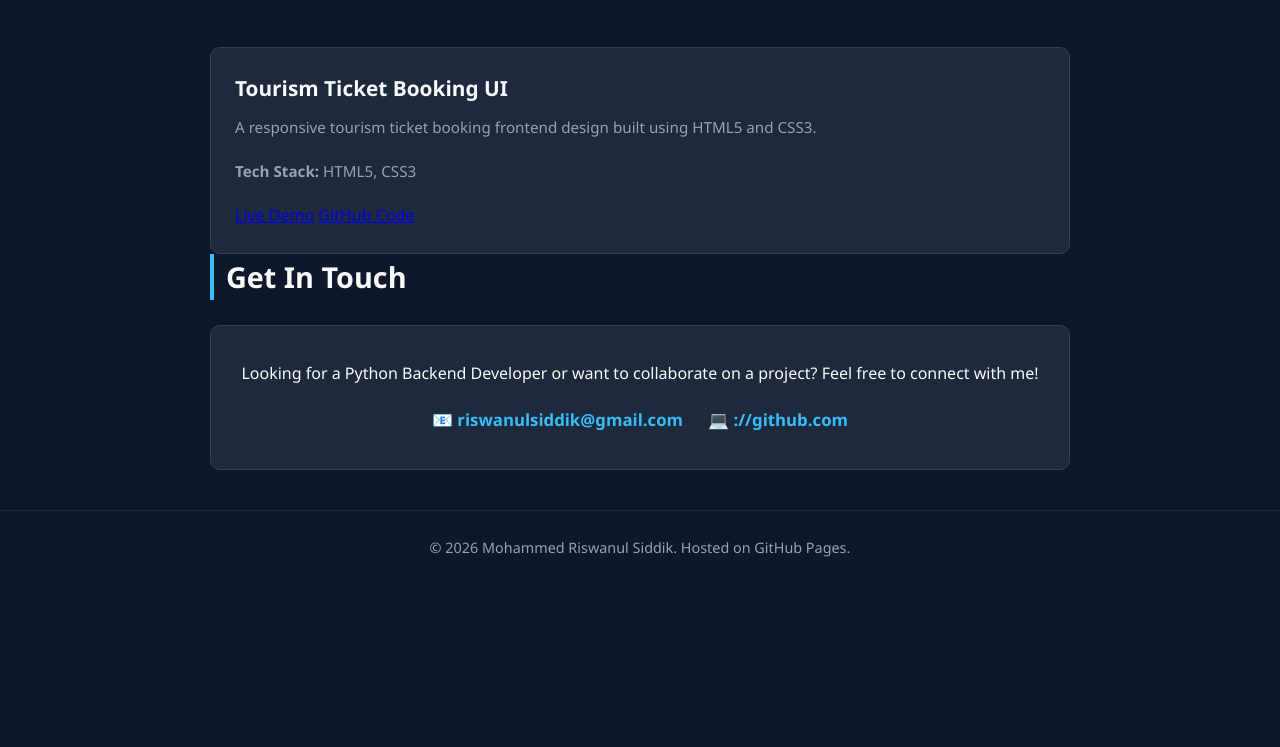
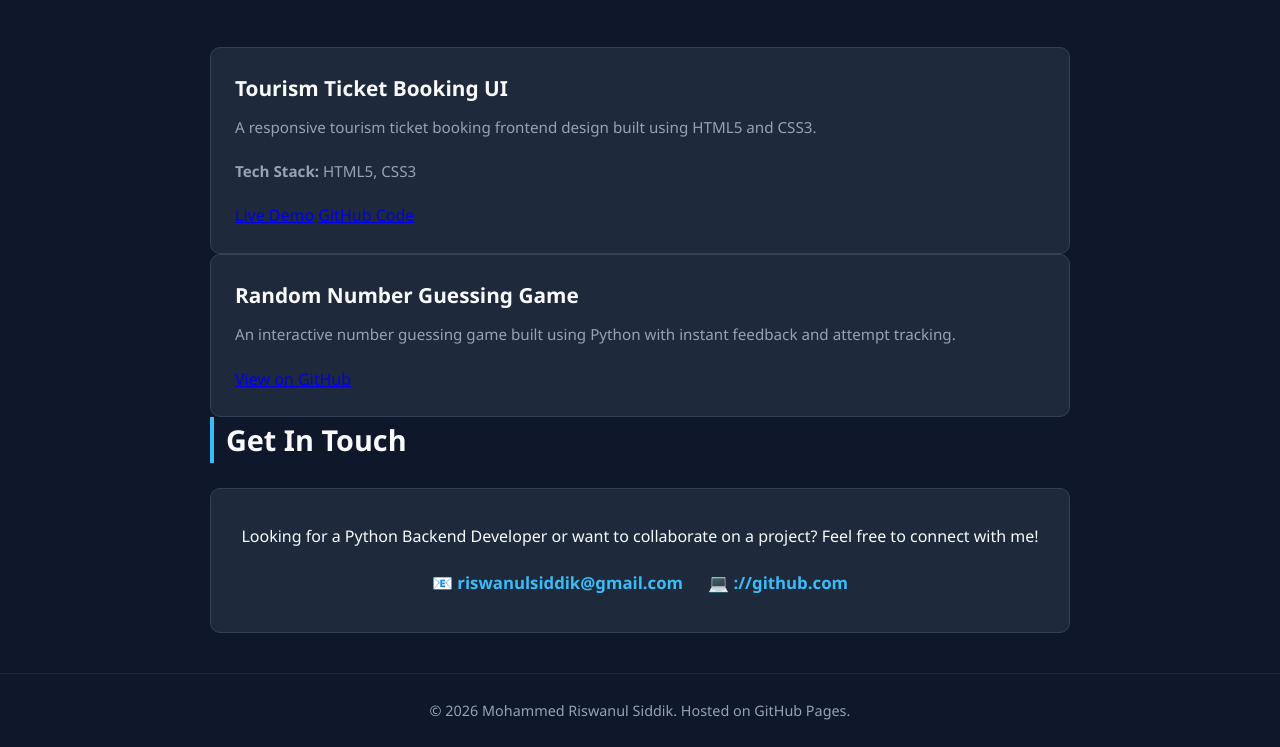
Before and after one commit to riswanulsiddik-boop/riswanulsiddik-boop.github.io, a plain HTML site: page index.html in a window 1280 px wide. Shown: the part 1459-2206 px from the top of the page. Before the commit the page ends 2043 px from the top, so only its background shows below. Drawn offline with Linux system fonts and the light colour scheme.

Commit message:
Add project card for Random Number Guessing Game
Added a new project card for the Random Number Guessing Game.

```diff
--- a/index.html
+++ b/index.html
@@ -338,7 +338,14 @@
     <a href="https://github.com" target="_blank">GitHub Code</a>
   </div>
 </div>
-
+<!-- project5 -->
+    <div class="project-card">
+  <h3>Random Number Guessing Game</h3>
+  <p>An interactive number guessing game built using Python with instant feedback and attempt tracking.</p>
+  <div class="project-links">
+    <a href="https://github.com" target="_blank">View on GitHub</a>
+  </div>
+</div>
     <!-- Contact Section -->
     <h2 id="contact">Get In Touch</h2>
     <div class="contact-box">
```
